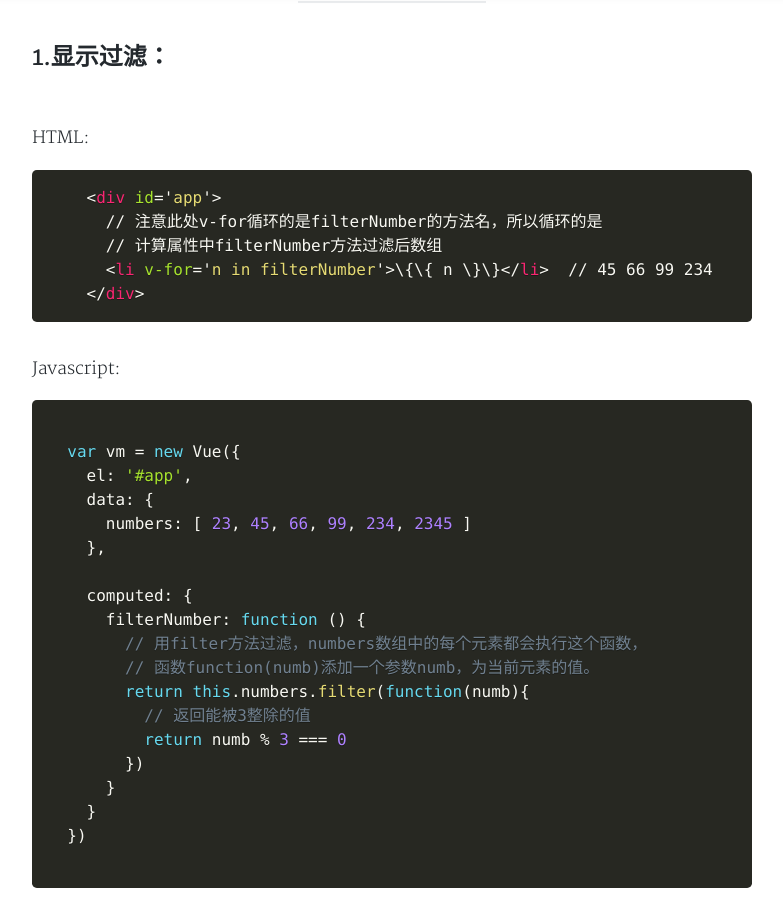
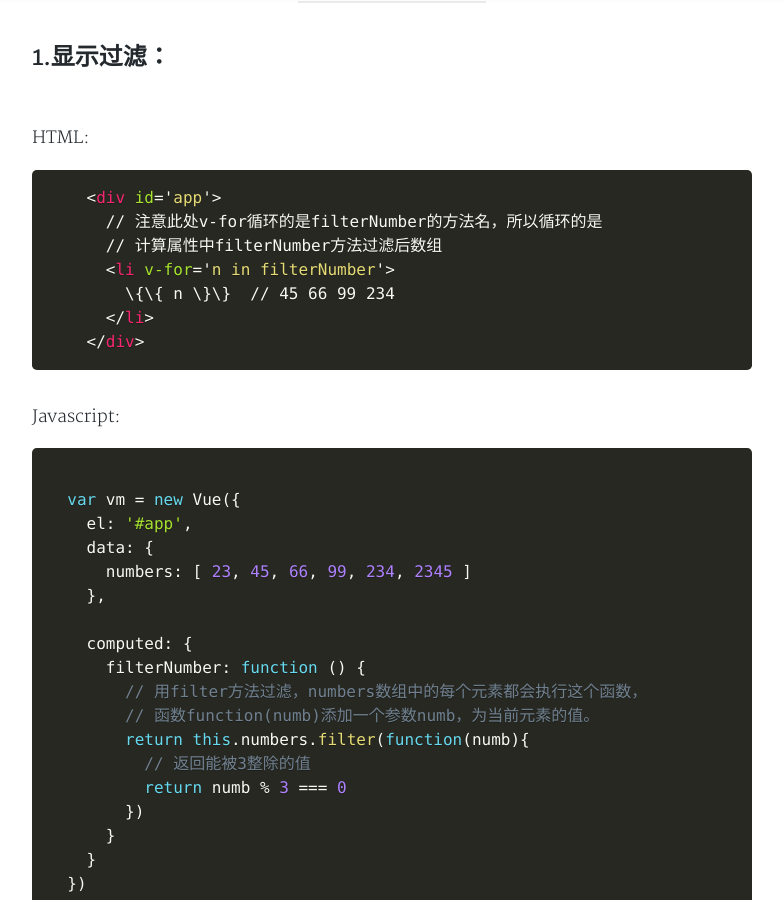
Before and after one commit to yangliangwu/old-blog, a Jekyll site: the page built from _posts/2018-06-24-Vue.js显示过滤、排序结果.md, in a window 1280 px wide and 900 px high, scrolled down 567 px. Shown: the whole window, without its empty margins (248-1031 px from the left). Built offline with Jekyll 4.4.1, drawn with Linux system fonts in a browser that asks for light colours; nearby versions of some CDN libraries; a style sheet for code colours, icons or effects is not loaded.

Commit message:
Update 2018-06-24-Vue.js显示过滤、排序结果.md

````diff
--- a/_posts/2018-06-24-Vue.js显示过滤、排序结果.md
+++ b/_posts/2018-06-24-Vue.js显示过滤、排序结果.md
@@ -18,7 +18,9 @@ HTML:
     <div id='app'>
       // 注意此处v-for循环的是filterNumber的方法名，所以循环的是
       // 计算属性中filterNumber方法过滤后数组
-      <li v-for='n in filterNumber'>\{\{ n \}\}</li>  // 45 66 99 234
+      <li v-for='n in filterNumber'>
+        \{\{ n \}\}  // 45 66 99 234
+      </li>
     </div>
 ```
 
````
